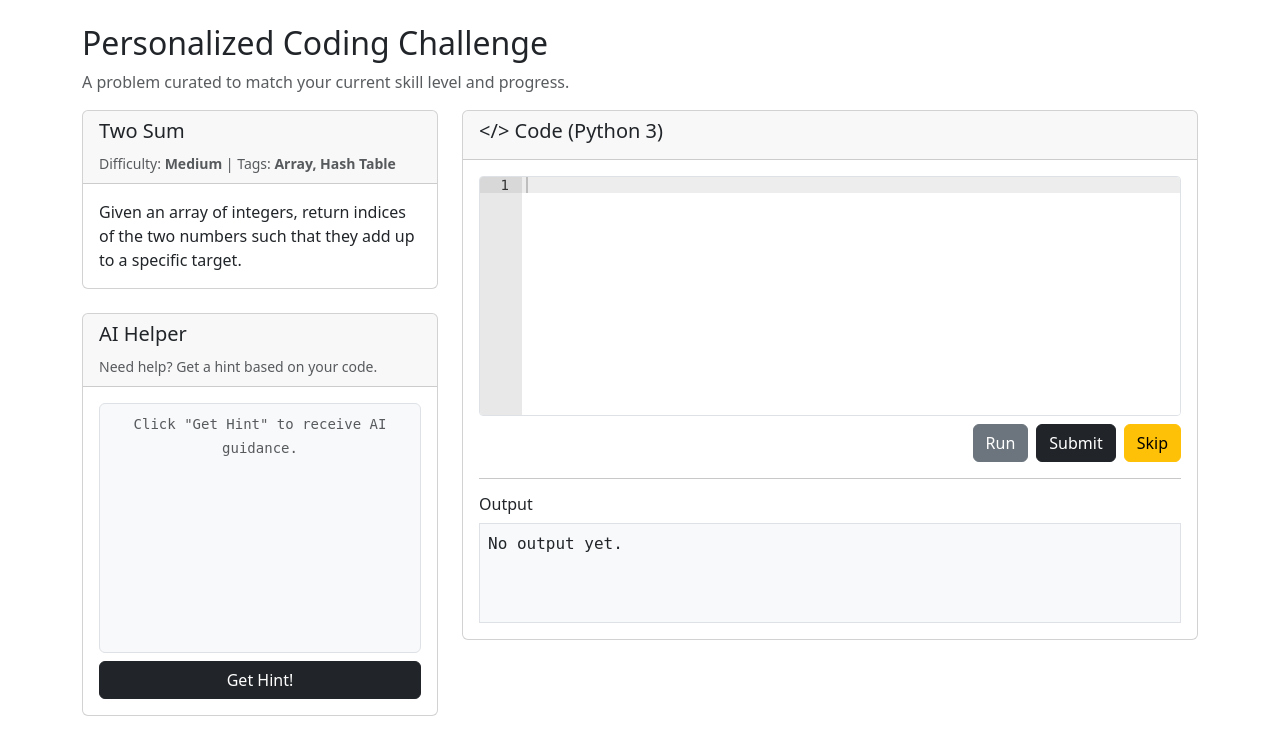
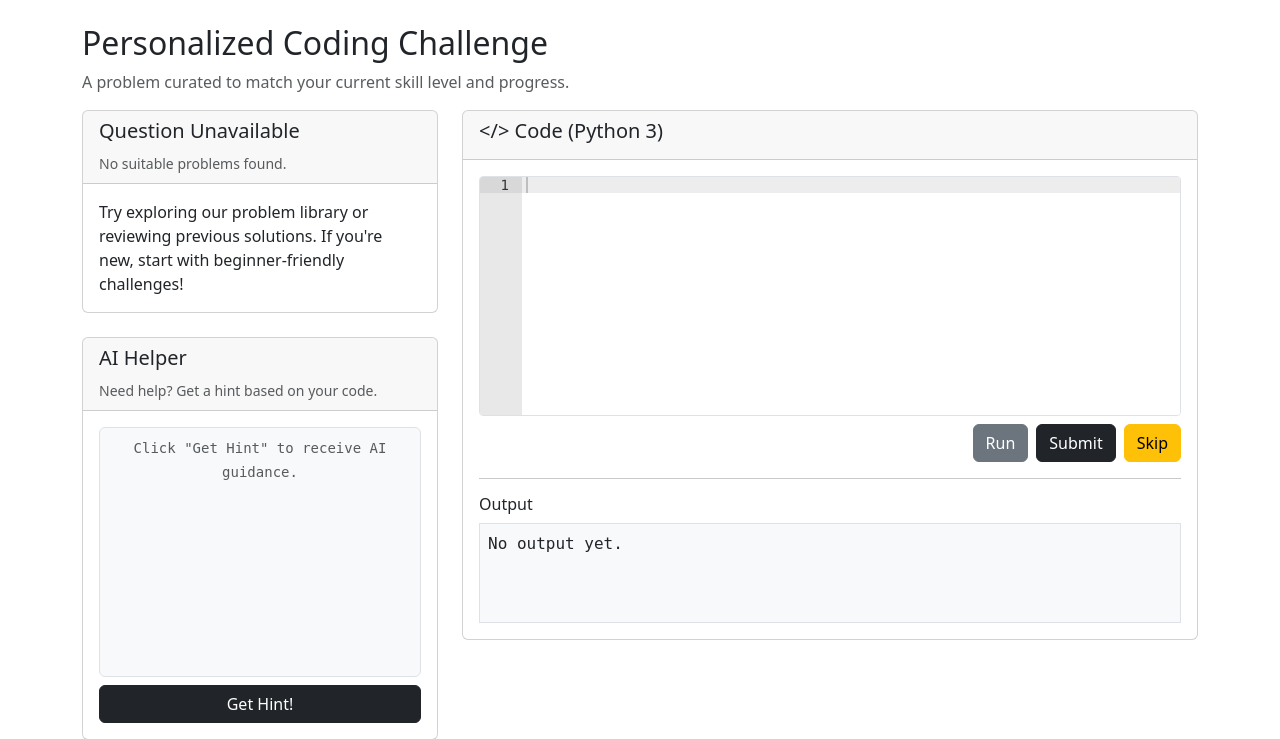
Before and after one commit to tvtusc25/DevReady, a Flask app: page / in a window 1280 px wide. Shown: the part 67-806 px from the top of the page. Run offline with Flask 3, Linux system fonts and the light colour scheme; a user stored in the database is signed in; tables that the repository leaves empty hold one stand-in row (values such as "Sample post"); some libraries are stand-ins or nearby versions.

Commit message:
Added automated problem selection - Added a function to select currated problem from the list of problems - Added unit and functional tests for the function - Connected to backend and frontend

```diff
--- /dev/null
+++ b/website/question_pull.py
@@ -0,0 +1,25 @@
+from website.models import MasteryScore, Question, QuestionTag, Submission
+from website.extensions import db
+
+def get_next_question(user_id):
+    """Fetch the next question based on the user's weakest skill."""
+    # Find the weakest skill (tag with lowest mastery score)
+    weakest_tag = db.session.query(MasteryScore) \
+        .filter_by(userID=user_id) \
+        .order_by(MasteryScore.score.asc()) \
+        .first()
+
+    if weakest_tag:
+        # Get an unattempted question for this tag
+        question = db.session.query(Question) \
+            .join(QuestionTag, QuestionTag.questionID == Question.questionID) \
+            .filter(QuestionTag.tagID == weakest_tag.tagID) \
+            .outerjoin(Submission, (Submission.questionID == Question.questionID) & (Submission.userID == user_id)) \
+            .filter(Submission.submissionID == None) \
+            .order_by(Question.difficulty) \
+            .first()
+    else:
+        # Default: Get any question if no mastery score exists yet
+        question = db.session.query(Question).order_by(Question.difficulty).first()
+
+    return question
--- a/website/templates/index.html
+++ b/website/templates/index.html
@@ -64,18 +64,34 @@
                 <!-- Personalized Challenge Section -->
                 <div class="card mb-4">
                     <div class="card-header">
-                        <h5 id="question-title">Two Sum</h5>
+                        {% if question %}
+                        <h5 id="question-title">{{ question.title }}</h5>
                         <small class="text-muted">
-                            Difficulty: <span id="question-difficulty" class="fw-bold">Medium</span> |
-                            Tags: <span id="question-tags" class="fw-bold">Array, Hash Table</span>
+                            Difficulty: <span id="question-difficulty" class="fw-bold">{{ question.difficulty }}</span>
+                            |
+                            Tags:
+                            <span id="question-tags" class="fw-bold">
+                                {% for tag in question.tags %}
+                                {{ tag.name }}{% if not loop.last %}, {% endif %}
+                                {% endfor %}
+                            </span>
                         </small>
+                        {% else %}
+                        <h5>Question Unavailable</h5>
+                        <small class="text-muted">No suitable problems found.</small>
+                        {% endif %}
                     </div>
                     <div class="card-body">
+                        {% if question %}
                         <p id="question-description" class="card-text">
-                            <!-- Placeholder for the coding question/problem statement -->
-                            Given an array of integers, return indices of the two numbers
-                            such that they add up to a specific target.
+                            {{ question.description }}
                         </p>
+                        {% else %}
+                        <p id="question-description" class="card-text">
+                            Try exploring our problem library or reviewing previous solutions.
+                            If you're new, start with beginner-friendly challenges!
+                        </p>
+                        {% endif %}
                     </div>
                 </div>
                 <!-- AI Helper Section -->
@@ -85,7 +101,8 @@
                         <small class="text-muted">Need help? Get a hint based on your code.</small>
                     </div>
                     <div class="card-body">
-                        <div id="chat-box" class="output-area p-2 bg-light border rounded overflow-scroll" style="height: 250px;">
+                        <div id="chat-box" class="output-area p-2 bg-light border rounded overflow-scroll"
+                            style="height: 250px;">
                             <div class="text-center text-muted mb-2">
                                 <small>Click "Get Hint" to receive AI guidance.</small>
                             </div>
--- a/website/views.py
+++ b/website/views.py
@@ -1,6 +1,7 @@
 """This module contains endpoints for DevReady"""
 from flask import Blueprint, render_template
 from flask_login import login_required, current_user
+from website.question_pull import get_next_question
 
 # Create a blueprint
 main_blueprint = Blueprint('main', __name__)
@@ -8,8 +9,9 @@ main_blueprint = Blueprint('main', __name__)
 @main_blueprint.route('/', methods=['GET', 'POST'])
 @login_required
 def main():
-    """Endpoint to get main page."""
-    return render_template('index.html', user=current_user)
+    """Selects a question based on user's weakest skill level."""
+    question = get_next_question(current_user.userID)
+    return render_template('index.html', user=current_user, question=question)
 
 @main_blueprint.route('/library', methods=['GET', 'POST'])
 @login_required
```
Also changed, not shown: tests/conftest.py (+15 -4 lines), tests/functional/test_problem_selection_functional.py (added, +58 -0 lines), tests/unit/test_problem_selection_unit.py (added, +50 -0 lines).
